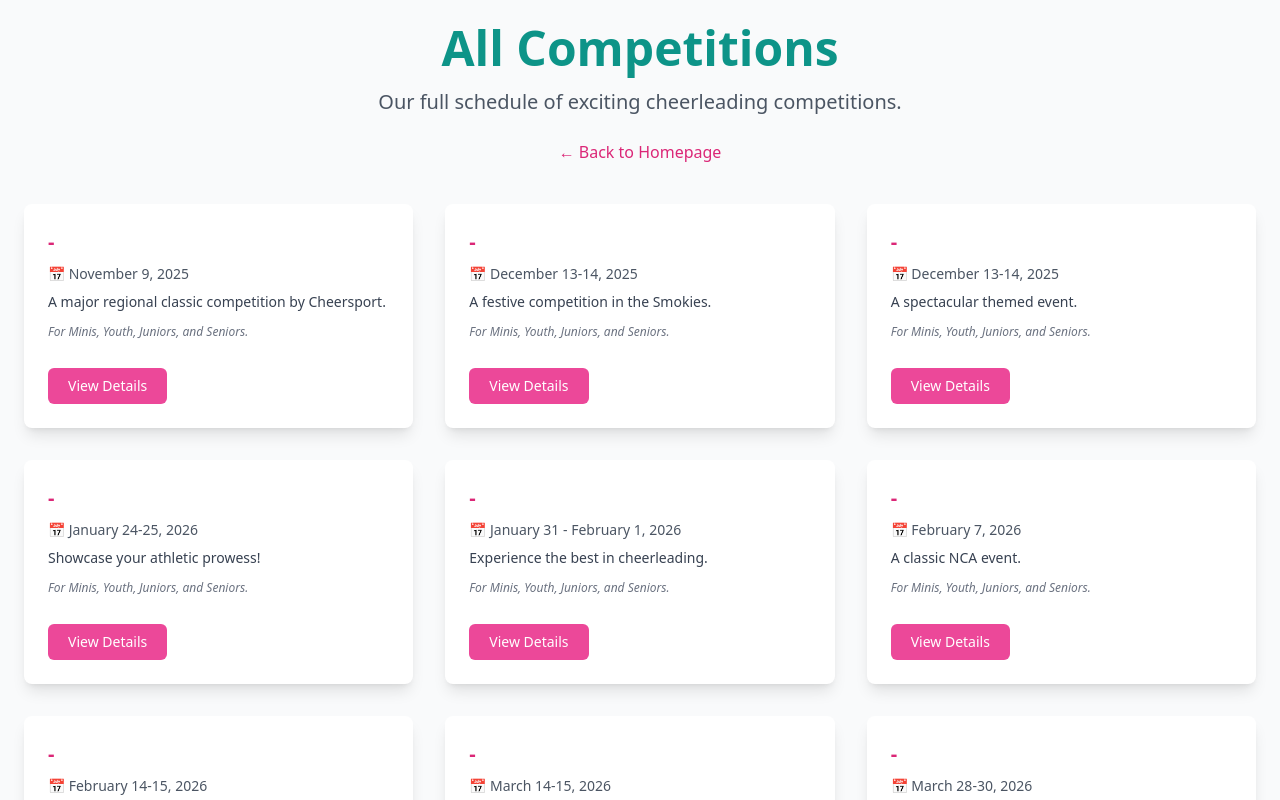
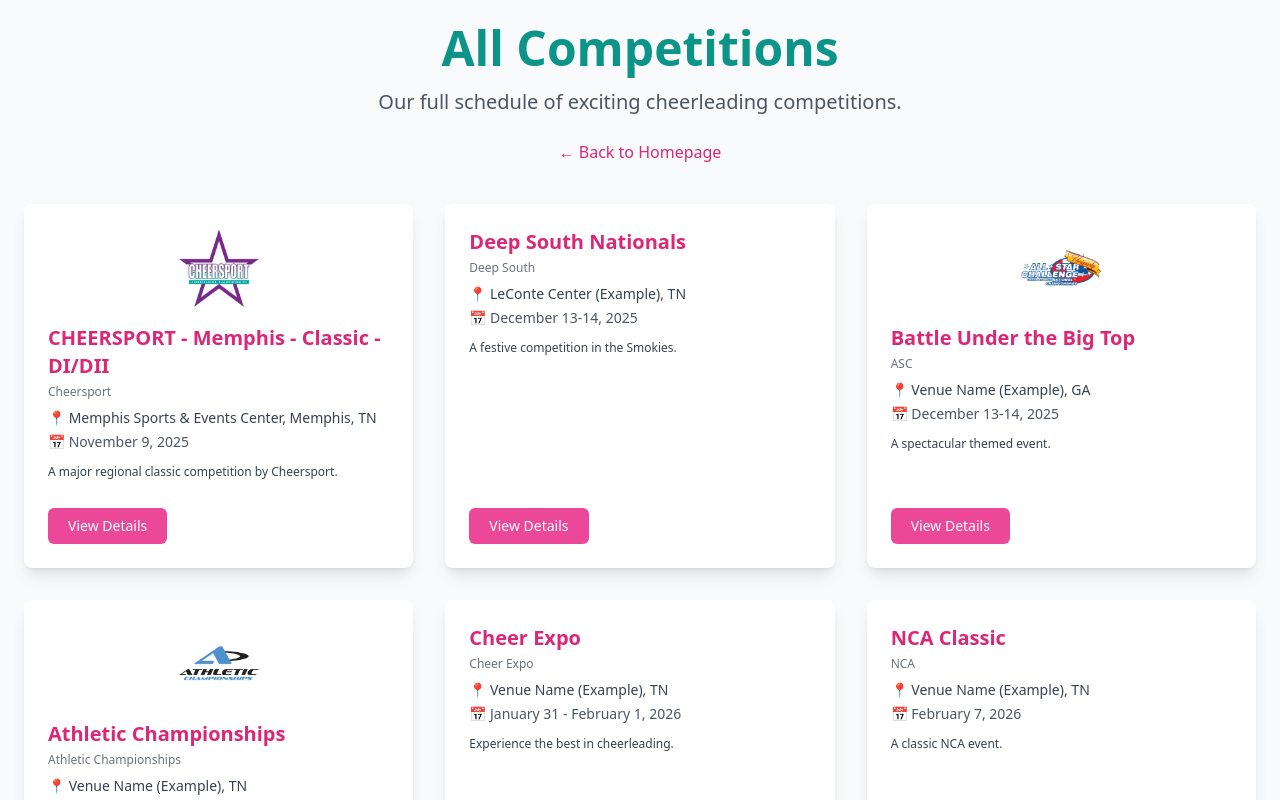
Before and after one commit to NoahKyoot/Cheer-me-out, a React (Vite) app: page /competitions in a window 1280 px wide. Shown: the top 800 px of the page. Built offline with nearby package versions, Linux system fonts and the light colour scheme.

Commit message:
Update CompetitionsPage.jsx

```diff
--- a/src/CompetitionsPage.jsx
+++ b/src/CompetitionsPage.jsx
@@ -1,6 +1,6 @@
 import React from 'react';
 import { Link } from 'react-router-dom';
-import { allCompetitions } from './data/competitionsData'; // <-- Import data
+import { allCompetitions } from './data/competitionsData'; // Uses the updated rich data
 
 export default function CompetitionsPage() {
   return (
@@ -25,16 +25,31 @@ export default function CompetitionsPage() {
 
         {allCompetitions.length > 0 ? (
           <div className="grid grid-cols-1 sm:grid-cols-2 lg:grid-cols-3 gap-6 md:gap-8">
-            {allCompetitions.map((comp) => ( // Use the imported allCompetitions
-              <div key={comp.id} className="bg-white shadow-lg rounded-lg p-6 hover:shadow-xl transition-shadow flex flex-col justify-between">
-                <div>
-                  <h3 className="text-pink-600 font-bold text-xl mb-2">{comp.name} - {comp.location}</h3>
-                  <p className="text-gray-600 text-sm mb-1">📅 {comp.dateString}</p>
-                  {comp.description && <p className="text-gray-700 text-sm mt-2 mb-3">{comp.description}</p>}
-                  {comp.notes && <p className="text-xs text-gray-500 italic mt-2 mb-3">{comp.notes}</p>}
+            {allCompetitions.map((comp) => (
+              <div key={comp.id} className="bg-white shadow-lg rounded-lg p-6 hover:shadow-xl transition-shadow flex flex-col">
+                {/* Logo Display Section */}
+                {comp.logo && (
+                  <div className="h-20 mb-4 flex justify-center items-center">
+                    <img
+                      src={`/images/competition-logos/${comp.logo}`}
+                      alt={`${comp.brand || comp.eventName} Logo`}
+                      className="max-h-full object-contain"
+                    />
+                  </div>
+                )}
+                <div className="flex-grow">
+                  <h3 className="text-pink-600 font-bold text-xl mb-1">{comp.eventName || comp.name}</h3>
+                  {comp.brand && <p className="text-gray-500 text-xs mb-2">{comp.brand}</p>}
+                  {comp.venue?.name && comp.venue?.address && (
+                     <p className="text-gray-700 text-sm mb-1">
+                       📍 {comp.venue.name}, {comp.venue.address.split(',').slice(1, 3).join(', ').trim()}
+                     </p>
+                  )}
+                  <p className="text-gray-600 text-sm mb-3">📅 {comp.dateString}</p>
+                  {comp.description && <p className="text-gray-700 text-xs mt-2 mb-3 line-clamp-3">{comp.description}</p>}
                 </div>
                 <Link
-                  to={`/competitions/${comp.id}`}
+                  to={`/competitions/${comp.id}`} // comp.id is the slug
                   className="mt-4 inline-block bg-pink-500 text-white px-5 py-2 rounded-md text-sm font-medium hover:bg-pink-600 transition-colors self-start"
                 >
                   View Details
```
